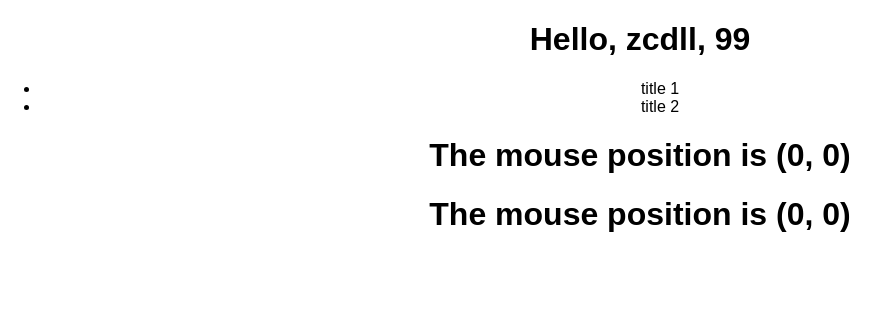
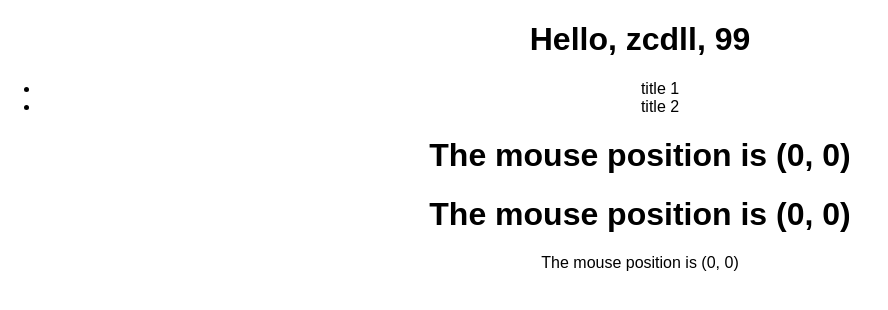
Before and after one commit to crazcdll/hello-react, a React (Create React App) app: page / in a window 1280 px wide. Shown: the top 310 px of the page, without its empty margins (0-888 px from the left). Built offline with nearby package versions, Linux system fonts and the light colour scheme.

Commit message:
add hoc to RenderProps

```diff
--- a/src/components/RenderProps.js
+++ b/src/components/RenderProps.js
@@ -23,14 +23,23 @@ class Mouse extends React.Component {
   }
 }
 
+const Position = ({x, y}) => {
+  return (
+    <h1>The mouse position is ({ x }, { y })</h1>
+  )
+}
+
+const Position1 = ({x, y}) => {
+  return (
+    <p>The mouse position is ({ x }, { y })</p>
+  )
+}
+
 const App = () => {
   return (
     <div style={ {height: '100%'} }>
-      <Mouse render={ ({x, y}) => {
-        return (
-          <h1>The mouse position is ({ x }, { y })</h1>
-        )
-      } } />
+      <Mouse render={ (props) => <Position { ...props } /> } />
+      <Mouse render={ (props) => <Position1 { ...props } /> } />
     </div>
   )
 }
```
